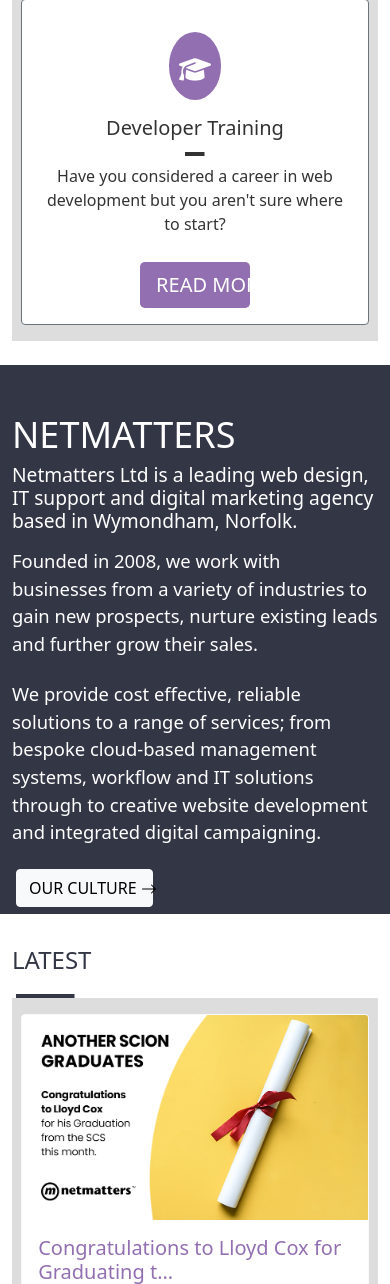
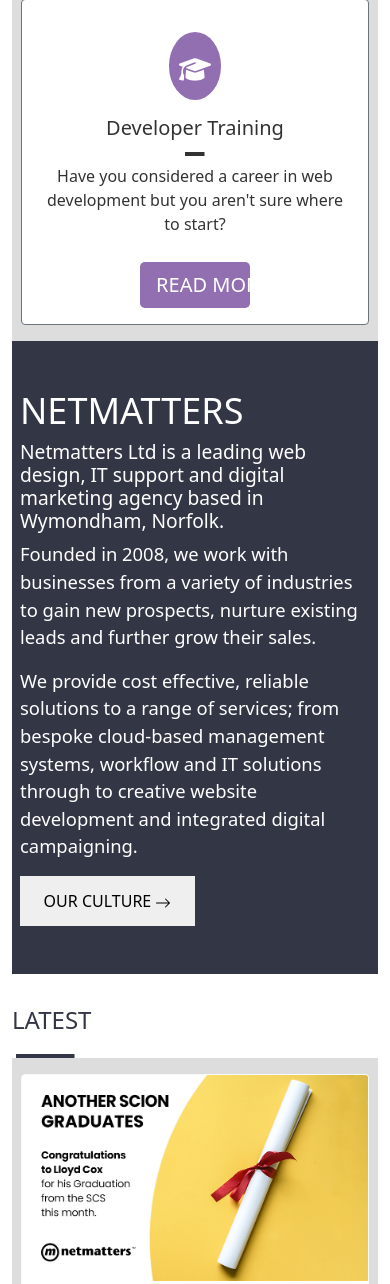
Before and after one commit to MattMakesNoise/Netmatters-HTML-CSS-JS-PHP-Reflection, a PHP site: page / in a window 390 px wide. Shown: the part 3035-4319 px from the top of the page. Run offline with PHP 8.4, Linux system fonts and the light colour scheme; some libraries are stand-ins or nearby versions.

Commit message:
adds grid to about section and makes responsive

```diff
--- a/css/style.css
+++ b/css/style.css
@@ -394,8 +394,6 @@ input[type="search"] {
 .cards-section {
   height: 300vh;
   background-color: #ddd;
-  margin: 0 !important;
-  padding: 0 !important;
   display: -ms-grid;
   display: grid;
 }
@@ -436,6 +434,8 @@ input[type="search"] {
     -ms-grid-rows: (1fr)[2];
         grid-template-rows: repeat(2, 1fr);
     height: 75vh;
+    padding-left: 18.47%;
+    padding-right: 18.47%;
   }
 }
 
@@ -1056,9 +1056,10 @@ input[type="search"] {
 
 /*========== ABOUT ===========*/
 .about {
-  height: 65vh;
+  height: 75vh;
   background-color: #333645;
   color: #fff;
+  margin: 0 !important;
   display: -ms-grid;
   display: grid;
   -ms-grid-columns: (1fr)[12];
@@ -1078,31 +1079,115 @@ input[type="search"] {
   }
 }
 
+@media screen and (min-width: 1260px) {
+  .about {
+    height: 60vh;
+    padding-left: 18.47%;
+    padding-right: 18.47%;
+  }
+}
+
 .about-title {
   font-size: 2.25rem;
-  margin-bottom: 0;
+}
+
+@media screen and (max-width: 768px) {
+  .about-title {
+    -ms-grid-row: 1;
+    -ms-grid-row-span: 1;
+    -ms-grid-column: 1;
+    -ms-grid-column-span: 12;
+    grid-area: 1/1/2/13;
+  }
+}
+
+@media screen and (min-width: 1260px) {
+  .about-title {
+    -ms-grid-row: 1;
+    -ms-grid-row-span: 1;
+    -ms-grid-column: 1;
+    -ms-grid-column-span: 6;
+    grid-area: 1/1/2/7;
+  }
 }
 
 .about-intro {
   font-size: 1.2rem;
-  margin-top: 0;
+}
+
+@media screen and (max-width: 768px) {
+  .about-intro {
+    -ms-grid-row: 2;
+    -ms-grid-row-span: 1;
+    -ms-grid-column: 1;
+    -ms-grid-column-span: 12;
+    grid-area: 2/1/3/13;
+  }
+}
+
+@media screen and (min-width: 1260px) {
+  .about-intro {
+    -ms-grid-row: 2;
+    -ms-grid-row-span: 1;
+    -ms-grid-column: 1;
+    -ms-grid-column-span: 6;
+    grid-area: 2/1/3/7;
+  }
 }
 
 .about-p1 {
   font-size: 1.15rem;
 }
 
+@media screen and (max-width: 768px) {
+  .about-p1 {
+    -ms-grid-row: 3;
+    -ms-grid-row-span: 1;
+    -ms-grid-column: 1;
+    -ms-grid-column-span: 12;
+    grid-area: 3/1/4/13;
+  }
+}
+
+@media screen and (min-width: 1260px) {
+  .about-p1 {
+    -ms-grid-row: 3;
+    -ms-grid-row-span: 1;
+    -ms-grid-column: 1;
+    -ms-grid-column-span: 6;
+    grid-area: 3/1/4/7;
+  }
+}
+
 .about-p2 {
   font-size: 1.15rem;
-  margin-top: 0;
+}
+
+@media screen and (max-width: 768px) {
+  .about-p2 {
+    -ms-grid-row: 4;
+    -ms-grid-row-span: 1;
+    -ms-grid-column: 1;
+    -ms-grid-column-span: 12;
+    grid-area: 4/1/5/13;
+  }
+}
+
+@media screen and (min-width: 1260px) {
+  .about-p2 {
+    -ms-grid-row: 4;
+    -ms-grid-row-span: 1;
+    -ms-grid-column: 1;
+    -ms-grid-column-span: 6;
+    grid-area: 4/1/5/7;
+  }
 }
 
 .culture-btn {
-  margin: 0 auto auto 1rem;
+  text-decoration: none;
   text-transform: uppercase;
-  width: 35% !important;
   white-space: nowrap;
-  font-size: 0.1rem;
+  border: none;
 }
 
 @media screen and (max-width: 768px) {
@@ -1110,29 +1195,28 @@ input[type="search"] {
     -ms-grid-row: 5;
     -ms-grid-row-span: 1;
     -ms-grid-column: 1;
-    -ms-grid-column-span: 5;
-    grid-area: 5/1/6/6;
-  }
-}
-
-@media screen and (min-width: 768px) {
-  .culture-btn {
-    height: 50vh;
-    -ms-grid-row: 5;
-    -ms-grid-row-span: 1;
-    -ms-grid-column: 1;
-    -ms-grid-column-span: 4;
-    grid-area: 5/1/6/5;
-  }
-}
-
-@media screen and (min-width: 992px) {
+    -ms-grid-column-span: 6;
+    grid-area: 5/1/6/7;
+  }
+}
+
+@media screen and (min-width: 768px) {
   .culture-btn {
     -ms-grid-row: 5;
     -ms-grid-row-span: 1;
     -ms-grid-column: 1;
-    -ms-grid-column-span: 3;
-    grid-area: 5/1/6/4;
+    -ms-grid-column-span: 6;
+    grid-area: 5/1/6/7;
+  }
+}
+
+@media screen and (min-width: 992px) {
+  .culture-btn {
+    -ms-grid-row: 5;
+    -ms-grid-row-span: 1;
+    -ms-grid-column: 1;
+    -ms-grid-column-span: 2;
+    grid-area: 5/1/6/3;
   }
 }
 
--- a/index.html
+++ b/index.html
@@ -57,7 +57,7 @@
         <!-- Hero End -->
 
         <!-- Cards -->
-        <section class="cards-section mb-4">
+        <section class="cards-section">
             <article class="card soft-card mx-auto my-3 border-secondary rounded">
                 <div class="icon-border">
                     <i class="fas fa-th card-icon pt-4"></i>
@@ -132,12 +132,12 @@
         <!-- Cards End -->
 
         <!-- About -->
-        <section class="row about">
+        <section class="about px-2">
             <h1 class="about-title mt-5">NETMATTERS</h1>
             <h3 class="about-intro">Netmatters Ltd is a leading web design, IT support and digital marketing agency based in Wymondham, Norfolk.</h3>
             <p class="about-p1">Founded in 2008, we work with businesses from a variety of industries to gain new prospects, nurture existing leads and further grow their sales.</p>
             <p class="about-p2">We provide cost effective, reliable solutions to a range of services; from bespoke cloud-based management systems, workflow and IT solutions through to creative website development and integrated digital campaigning.</p>
-            <button type="button" class="btn btn-light culture-btn">Our Culture <svg xmlns="http://www.w3.org/2000/svg" width="16" height="16" fill="currentColor" class="bi bi-arrow-right" viewBox="0 0 16 16">
+            <button type="button" class="culture-btn mb-5">Our Culture <svg xmlns="http://www.w3.org/2000/svg" width="16" height="16" fill="currentColor" class="bi bi-arrow-right" viewBox="0 0 16 16">
                 <path fill-rule="evenodd" d="M1 8a.5.5 0 0 1 .5-.5h11.793l-3.147-3.146a.5.5 0 0 1 .708-.708l4 4a.5.5 0 0 1 0 .708l-4 4a.5.5 0 0 1-.708-.708L13.293 8.5H1.5A.5.5 0 0 1 1 8z"/>
               </svg></button>
         </section>
--- a/sass/partials/sections/_about.scss
+++ b/sass/partials/sections/_about.scss
@@ -1,8 +1,9 @@
 /*========== ABOUT ===========*/
 .about {
-    height: 65vh;
+    height: 75vh;
     background-color: $dark-blue;
     color: $white;
+    margin: 0 !important;
     @include grid-setup;
     @media screen and (max-width: $break-m) {
         grid-template-rows: 1fr 1fr 1fr 2fr 1fr;
@@ -14,43 +15,101 @@
 
     }
     @media screen and (min-width: $break-xl) {
-
+        height: 60vh;
+        padding-left: 18.47%;
+        padding-right: 18.47%;
     }
 }
 
 .about-title {
     font-size: 2.25rem;
-    margin-bottom: 0;
+    //Up to Medium
+    @media screen and (max-width: $break-m) {
+        grid-area: 1/1/2/13;
+    }
+    //Medium and up
+    @media screen and (min-width: $break-m) {
+
+    }
+    //Large and Up
+    @media screen and (min-width: $break-lg) {
+
+    }
+    //Extra Large
+    @media screen and (min-width: $break-xl) {
+        grid-area: 1/1/2/7;
+    }
 }
 
 .about-intro {
     font-size: 1.2rem;
-    margin-top: 0;
+    //Up to Medium
+    @media screen and (max-width: $break-m) {
+        grid-area: 2/1/3/13;
+    }
+    //Medium and up
+    @media screen and (min-width: $break-m) {
+
+    }
+    //Large and Up
+    @media screen and (min-width: $break-lg) {
+
+    }
+    //Extra Large
+    @media screen and (min-width: $break-xl) {
+        grid-area: 2/1/3/7;
+    }
 }
 
 .about-p1 {
     font-size: 1.15rem;
+    //Up to Medium
+    @media screen and (max-width: $break-m) {
+        grid-area: 3/1/4/13;
+    }
+    //Medium and up
+    @media screen and (min-width: $break-m) {
+
+    }
+    //Large and Up
+    @media screen and (min-width: $break-lg) {
+
+    }
+    //Extra Large
+    @media screen and (min-width: $break-xl) {
+        grid-area: 3/1/4/7;
+    }
 }
 
 .about-p2 {
     font-size: 1.15rem;
-    margin-top: 0;
+    //Up to Medium
+    @media screen and (max-width: $break-m) {
+        grid-area: 4/1/5/13;
+    }
+    //Medium and up
+    @media screen and (min-width: $break-m) {
+
+    }
+    //Large and Up
+    @media screen and (min-width: $break-lg) {
+
+    }
+    //Extra Large
+    @media screen and (min-width: $break-xl) {
+        grid-area: 4/1/5/7;
+    }
 }
 .culture-btn {
-    margin: 0 auto auto 1rem;
-    text-transform: uppercase;
-    width: 35% !important;
-    white-space: nowrap;
-    font-size: 0.1rem;
+    @include button-styles;
     @media screen and (max-width: $break-m) {
-        grid-area: 5/1/6/6;
+        grid-area: 5/1/6/7;
     }
     @media screen and (min-width: $break-m) {
-        height: 50vh;
-        grid-area: 5/1/6/5;
+        grid-area: 5/1/6/7;
     }
     @media screen and (min-width: $break-lg) {
-        grid-area: 5/1/6/4;
+        grid-area: 5/1/6/3;
     }
     @media screen and (min-width: $break-xl) {
 
--- a/sass/partials/sections/_cards.scss
+++ b/sass/partials/sections/_cards.scss
@@ -2,8 +2,6 @@
 .cards-section {
     height: 300vh;
     background-color: $lightgrey;
-    margin: 0 !important;
-    padding: 0 !important;
     display: grid;
     //All on each row up to medium devices
     @media screen and (max-width: $break-m) {
@@ -27,6 +25,8 @@
         grid-template-columns: repeat(12, 1fr);
         grid-template-rows: repeat(2, 1fr);
         height: 75vh;
+        padding-left: 18.47%;
+        padding-right: 18.47%;
     }
 }
 
```
Also changed, not shown: 1 other file.
